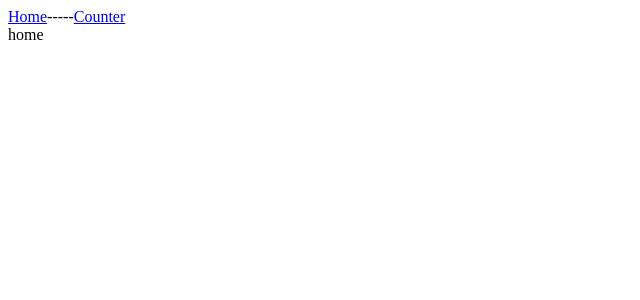
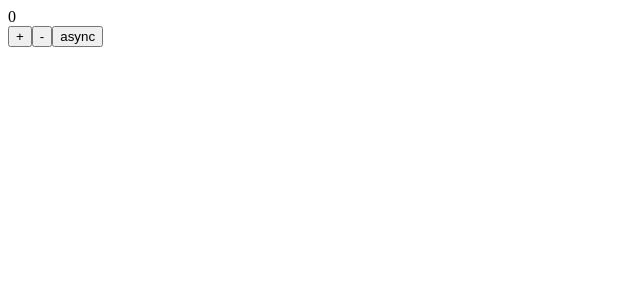
Before and after one commit to colddayer/react_note, a React (Create React App) app: page / in a window 1280 px wide. Shown: the top 300 px of the page, without its empty margins (0-640 px from the left). Built offline with nearby package versions, Linux system fonts and the light colour scheme.

Commit message:
feat: 🎸 add redux-saga to project

```diff
--- a/package.json
+++ b/package.json
@@ -20,6 +20,7 @@
     "react-scripts": "3.4.3",
     "redux": "^4.0.5",
     "redux-persist": "^6.0.0",
+    "redux-saga": "^1.1.3",
     "typescript": "~3.7.2"
   },
   "scripts": {
--- /dev/null
+++ b/src/20200917/index.tsx
@@ -0,0 +1,38 @@
+import React from 'react'
+import { Provider, connect } from 'react-redux'
+import { store, IStore } from './store'
+import { MapProps } from '../util/react-redux/connect'
+import { count } from './store/action'
+import { Redux } from '../util/redux/type'
+class Page extends React.Component {
+  render() {
+    return (
+      <Provider store={store}>
+        <WrapCount />
+      </Provider>
+    )
+  }
+}
+
+interface IProps extends IStore {
+  ADD: Redux.Dispatch
+  SUBSTRACT: Redux.Dispatch
+  ADD_ASYNC: Redux.Dispatch
+}
+class Count extends React.Component<IProps> {
+  render() {
+    const { count, ADD, SUBSTRACT, ADD_ASYNC } = this.props
+    return (
+      <>
+        <div>{count.num}</div>
+        <button onClick={ADD}>+</button>
+        <button onClick={SUBSTRACT}>-</button>
+        <button onClick={ADD_ASYNC}>async</button>
+      </>
+    )
+  }
+}
+const mapProps: MapProps<IStore> = (store) => store
+const WrapCount = connect(mapProps, count)(Count)
+
+export default Page
--- /dev/null
+++ b/src/20200917/store/action.ts
@@ -0,0 +1,11 @@
+export const count = {
+  ADD: () => {
+    return { type: 'ADD' }
+  },
+  SUBSTRACT: () => {
+    return { type: 'SUBSTRACT' }
+  },
+  ADD_ASYNC: () => {
+    return { type: 'ADD_ASYNC' }
+  },
+}
--- /dev/null
+++ b/src/20200917/store/index.ts
@@ -0,0 +1,19 @@
+import { combineReducers, createStore, applyMiddleware } from 'redux'
+import count from './reducer'
+import createSagaMiddleware from 'redux-saga'
+import saga from './saga'
+
+const reducer = combineReducers({
+  count,
+})
+
+const sagaMiddleware = createSagaMiddleware()
+export const store = createStore(reducer, applyMiddleware(sagaMiddleware))
+
+sagaMiddleware.run(saga)
+
+export interface IStore {
+  count: {
+    num: number
+  }
+}
--- /dev/null
+++ b/src/20200917/store/reducer.ts
@@ -0,0 +1,14 @@
+import { Reducer } from 'redux'
+
+const counter: Reducer = (state = { num: 0 }, action) => {
+  switch (action.type) {
+    case 'ADD':
+      return { num: state.num + 1 }
+    case 'SUBSTRACT':
+      return { num: state.num - 1 }
+    default:
+      return state
+  }
+}
+
+export default counter
--- /dev/null
+++ b/src/20200917/store/saga.ts
@@ -0,0 +1,13 @@
+import { all, take, put, delay } from 'redux-saga/effects'
+
+function* loginFlow() {
+  while (true) {
+    yield take('ADD_ASYNC')
+    yield delay(1000)
+    yield put({ type: 'ADD' })
+  }
+}
+
+export default function* rootSaga() {
+  yield all([loginFlow()])
+}
--- a/src/index.tsx
+++ b/src/index.tsx
@@ -7,7 +7,8 @@ import ReactDOM from 'react-dom'
 // import Page from './20200901/TestReactRedux'
 // import { Page } from './20200902'
 // import Page from './20200905'
-import Page from './20200916'
+// import Page from './20200916'
+import Page from './20200917'
 
 ReactDOM.render(
   <React.StrictMode>
```
Also changed, not shown: 1 other file (tests, documents, lock files or other folders).
